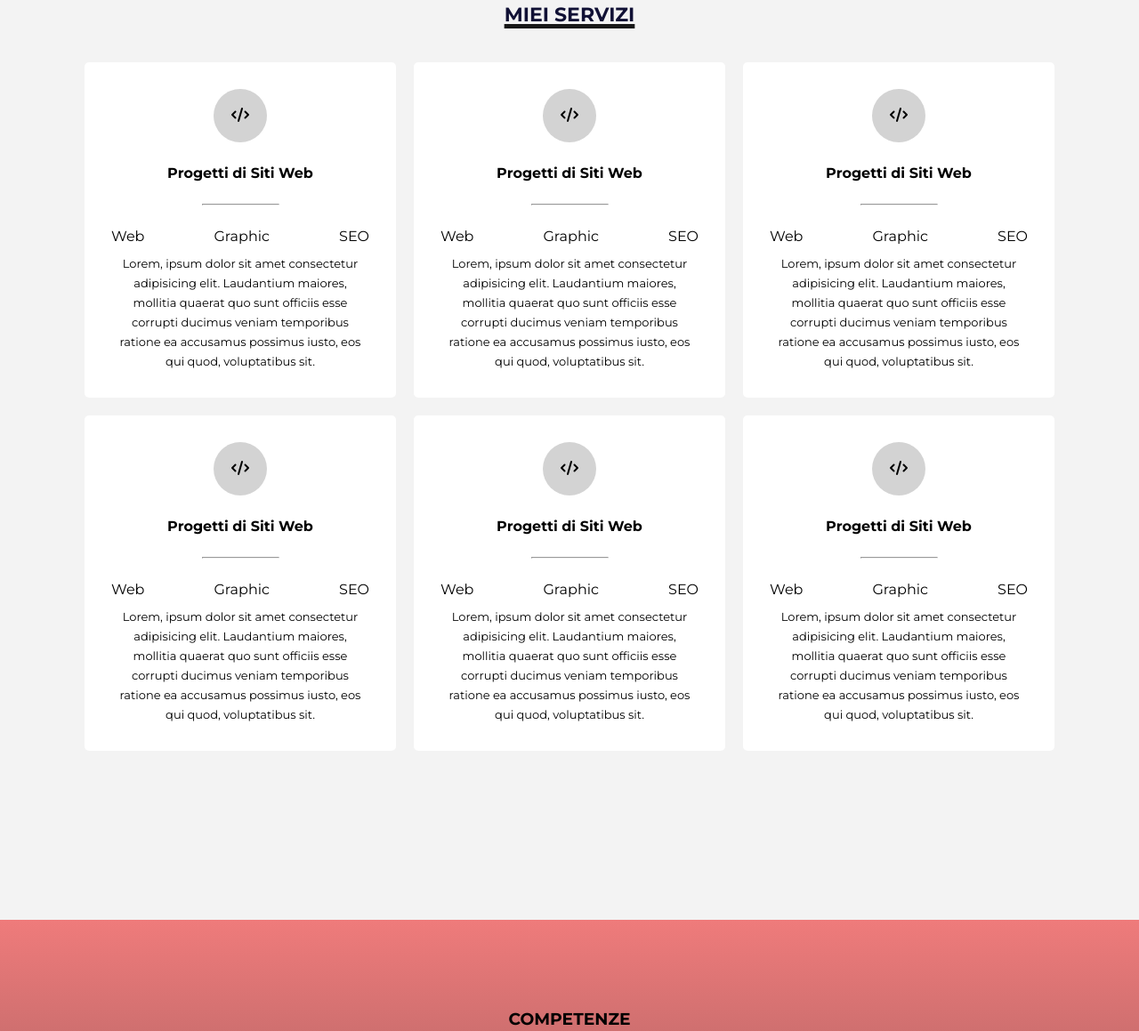
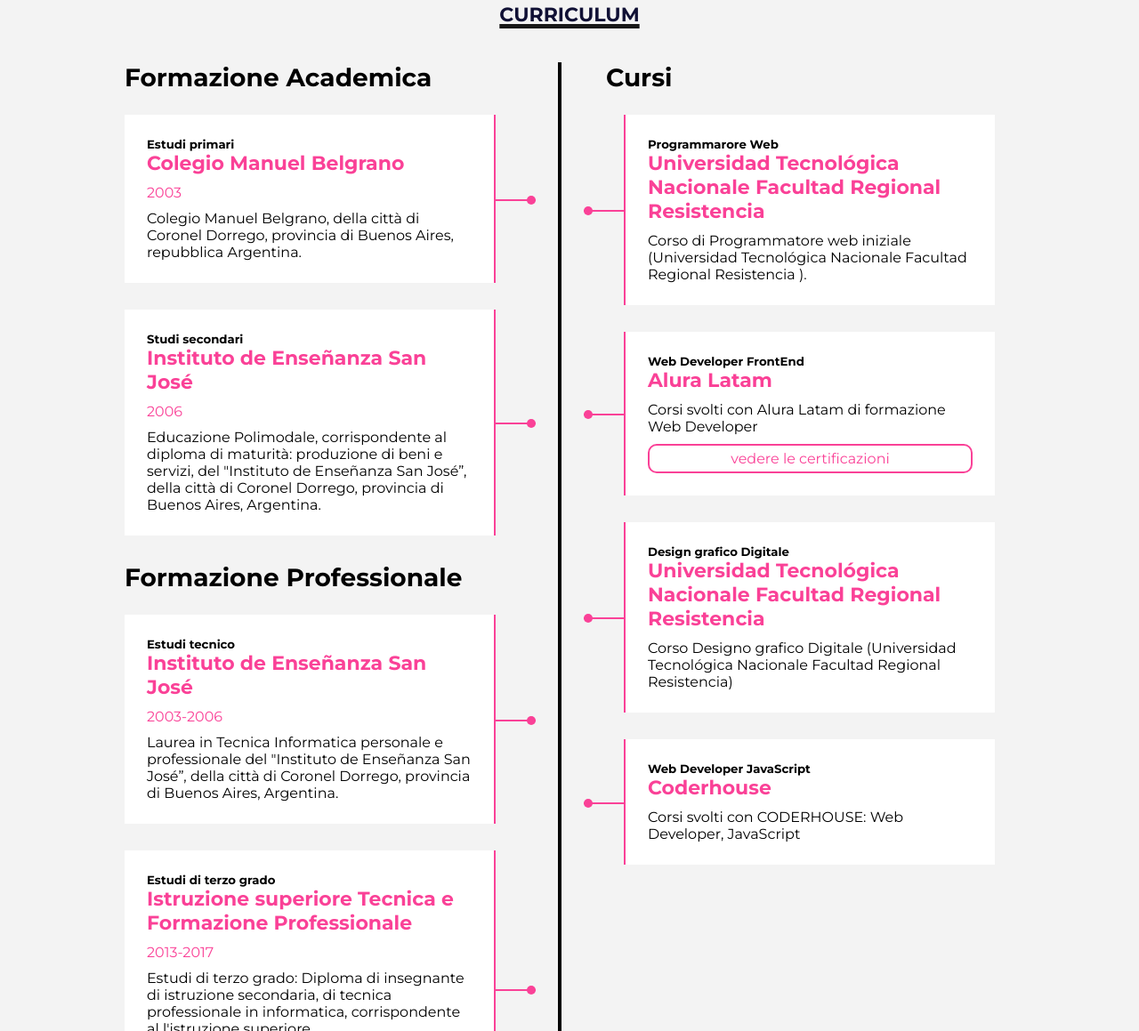
Before and after one commit to JesicaIbarra/curriculumJI, a plain HTML site: page index.html in a window 1280 px wide. Shown: the part 1641-2800 px from the top of the page at 89% size. Drawn offline with Linux system fonts and the light colour scheme.

Commit message:
se quito seccion progetti y se agrego curriculum

```diff
--- a/index.html
+++ b/index.html
@@ -17,8 +17,8 @@
                         <ul id="links">
                             <li><a href="#inicio" class="seleccionado" onclick="seleccionar(this)">INIZIO</a></li>
                             <li><a href="#sobreMi" onclick="seleccionar(this)">SUL MI</a></li>
-                            <li><a href="#servicios" onclick="seleccionar(this)">SERVIZI</a></li>
-                            <li><a href="#portfolio" onclick="seleccionar(this)">PORTFOLIO</a></li>
+                            <li><a href="#curriculum" onclick="seleccionar(this)">CURRICULUM</a></li>
+                            <li><a href="#skills" onclick="seleccionar(this)">SKILLS</a></li>
                             <li><a href="#contacto" onclick="seleccionar(this)">CONTATTO</a></li>
 
                         </ul>
@@ -63,88 +63,98 @@
             <a href="#">Descarica CV</a>
         </div>
     </section>
-    <section id="servicios">
-        <h3 class="titulo-seccion">MIEI SERVIZI</h3>
-        <div class="fila">
-            <div class="servicio">
-                <span class="icono">
-                    <i class="fa-solid fa-code"></i>
-                </span>
-                <h4>Progetti di Siti Web</h4>
-                <hr>
-                <ul class="servicios-tag">
-                    <li>Web</li>
-                    <li>Graphic</li>
-                    <li>SEO</li>
-                </ul>
-                <p>Lorem, ipsum dolor sit amet consectetur adipisicing elit. Laudantium maiores, mollitia quaerat quo sunt officiis esse corrupti ducimus veniam temporibus ratione ea accusamus possimus iusto, eos qui quod, voluptatibus sit.</p>
-            </div>
-            <div class="servicio">
-                <span class="icono">
-                    <i class="fa-solid fa-code"></i>
-                </span>
-                <h4>Progetti di Siti Web</h4>
-                <hr>
-                <ul class="servicios-tag">
-                    <li>Web</li>
-                    <li>Graphic</li>
-                    <li>SEO</li>
-                </ul>
-                <p>Lorem, ipsum dolor sit amet consectetur adipisicing elit. Laudantium maiores, mollitia quaerat quo sunt officiis esse corrupti ducimus veniam temporibus ratione ea accusamus possimus iusto, eos qui quod, voluptatibus sit.</p>
-            </div>
-            <div class="servicio">
-                <span class="icono">
-                    <i class="fa-solid fa-code"></i>
-                </span>
-                <h4>Progetti di Siti Web</h4>
-                <hr>
-                <ul class="servicios-tag">
-                    <li>Web</li>
-                    <li>Graphic</li>
-                    <li>SEO</li>
-                </ul>
-                <p>Lorem, ipsum dolor sit amet consectetur adipisicing elit. Laudantium maiores, mollitia quaerat quo sunt officiis esse corrupti ducimus veniam temporibus ratione ea accusamus possimus iusto, eos qui quod, voluptatibus sit.</p>
-            </div>
-            <div class="servicio">
-                <span class="icono">
-                    <i class="fa-solid fa-code"></i>
-                </span>
-                <h4>Progetti di Siti Web</h4>
-                <hr>
-                <ul class="servicios-tag">
-                    <li>Web</li>
-                    <li>Graphic</li>
-                    <li>SEO</li>
-                </ul>
-                <p>Lorem, ipsum dolor sit amet consectetur adipisicing elit. Laudantium maiores, mollitia quaerat quo sunt officiis esse corrupti ducimus veniam temporibus ratione ea accusamus possimus iusto, eos qui quod, voluptatibus sit.</p>
-            </div>
-            <div class="servicio">
-                <span class="icono">
-                    <i class="fa-solid fa-code"></i>
-                </span>
-                <h4>Progetti di Siti Web</h4>
-                <hr>
-                <ul class="servicios-tag">
-                    <li>Web</li>
-                    <li>Graphic</li>
-                    <li>SEO</li>
-                </ul>
-                <p>Lorem, ipsum dolor sit amet consectetur adipisicing elit. Laudantium maiores, mollitia quaerat quo sunt officiis esse corrupti ducimus veniam temporibus ratione ea accusamus possimus iusto, eos qui quod, voluptatibus sit.</p>
-            </div>
-            <div class="servicio">
-                <span class="icono">
-                    <i class="fa-solid fa-code"></i>
-                </span>
-                <h4>Progetti di Siti Web</h4>
-                <hr>
-                <ul class="servicios-tag">
-                    <li>Web</li>
-                    <li>Graphic</li>
-                    <li>SEO</li>
-                </ul>
-                <p>Lorem, ipsum dolor sit amet consectetur adipisicing elit. Laudantium maiores, mollitia quaerat quo sunt officiis esse corrupti ducimus veniam temporibus ratione ea accusamus possimus iusto, eos qui quod, voluptatibus sit.</p>
+    <section id="curriculum" class="curriculum">
+        <div class="contenido-seccion">
+            <h3 class="titulo-seccion">CURRICULUM</h3>
+            <div class="fila">
+
+                <div class="col izquierda">
+                    <h4>Formazione Academica</h4>
+                    <div class="item izq" >
+                        <h5>Estudi primari</h5>
+                        <span class="institucion">Colegio Manuel Belgrano </span>
+                        <span class="fecha">2003</span>
+                        <p>Colegio Manuel Belgrano, della città di Coronel Dorrego, provincia di Buenos Aires, repubblica Argentina.</p>
+                        <div class="conectori">
+                            <div class="circuloi"></div>
+                        </div>
+                    </div>
+                    <div class="item izq" >
+                        <h5>Studi secondari</h5>
+                        <span class="institucion">Instituto de Enseñanza San José</span>
+                        <span class="fecha">2006</span>
+                        <p>Educazione Polimodale, corrispondente al diploma di maturità: produzione di beni e servizi, del "Instituto de Enseñanza San José”, della città di Coronel Dorrego, provincia di Buenos Aires, Argentina. </p>
+                        <div class="conectori">
+                            <div class="circuloi"></div>
+                        </div>
+                    </div>
+                    <h4>Formazione Professionale</h4>
+                    <div class="item izq" >
+                        <h5>Estudi tecnico</h5>
+                        <span class="institucion">Instituto de Enseñanza San José</span>
+                        <span class="fecha">2003-2006</span>
+                        <p>Laurea in Tecnica Informatica personale e professionale del "Instituto de Enseñanza San José”, della città di Coronel Dorrego, provincia di Buenos Aires, Argentina.</p>
+                        <div class="conectori">
+                            <div class="circuloi"></div>
+                        </div>
+                    </div>
+                    <div class="item izq" >
+                        <h5>Estudi di terzo grado</h5>
+                        <span class="institucion">Istruzione superiore Tecnica e Formazione Professionale</span>
+                        <span class="fecha">2013-2017</span>
+                        <p>Estudi di terzo grado: Diploma di insegnante di istruzione secondaria, di tecnica professionale in informatica, corrispondente al l'istruzione superiore.
+                        </p>
+                        <p>Laureato 2017 dell'Istituto di istruzione superiore Tecnica e Formazione Professionale, nella città di Resistencia provincia di Chaco, Repubblica Argentina.</p>
+                        <div class="conectori">
+                            <div class="circuloi"></div>
+                        </div>
+                    </div>
+                </div>
+                <div class="col derecha">
+                    <h4>Cursi</h4>
+                    <div class="item der" >
+                        <h5>Programmarore Web</h5>
+                        <span class="institucion">Universidad Tecnológica Nacionale Facultad Regional Resistencia</span>
+                        <p>Corso di Programmatore web iniziale (Universidad Tecnológica Nacionale Facultad Regional Resistencia ).</p>
+                        <div class="conector">
+                            <div class="circulo"></div>
+                        </div>
+                    </div>
+                    <div class="item der" >
+                        <h5>Web Developer FrontEnd</h5>
+                        <span class="institucion">Alura Latam</span>
+                        <p>
+                            Corsi svolti con Alura Latam di formazione Web Developer
+                        </p>
+                        <a href="https://app.aluracursos.com/user/brisaibarra097/fullCertificate/5c412bba29e8f9de8fabf42af345d62f" target="_blank"> vedere le certificazioni</a>
+                        <div class="conector">
+                            <div class="circulo"></div>
+                        </div>
+                    </div>
+                    <div class="item der" >
+                        <h5>Design grafico Digitale</h5>
+                        <span class="institucion">Universidad Tecnológica Nacionale Facultad Regional Resistencia</span>
+                        <p>Corso Designo grafico Digitale (Universidad Tecnológica Nacionale Facultad Regional Resistencia)</p>
+                        <div class="conector">
+                            <div class="circulo"></div>
+                        </div>
+                    </div>
+                    <div class="item der" >
+                        <h5>Web Developer JavaScript</h5>
+                        <span class="institucion">Coderhouse</span>
+                        <p>
+                            Corsi svolti con CODERHOUSE:
+                            Web Developer, JavaScript
+                        </p>
+                        <div class="conector">
+                            <div class="circulo"></div>
+                        </div>
+                    </div>
+                </div>
+
             </div>
         </div>
+
     </section>
     <div class="contenedor-skills" id="skills" >
         <h3>COMPETENZE</h3>
@@ -202,64 +212,34 @@
                 <div id="ps" class=""></div>
             </div>
         </div>
-    </div>
-    <section id="portfolio">
-        <h3 class="titulo-seccion">MIEI PROGETTI</h3>
-        <div class="fila">
-            <div class="proyecto">
-                <div class="overlay"></div>
-                <img src="img/fondo-skills.jpg" alt="">
-                <div class="info">
-                     <h4>Descrizione del Progetto</h4>
-                     <p>Disegno Web</p>
-                </div>
+        <div class="skill">
+            <div class="info">
+                <p><span class="lista"></span>Sass</p>
+                <span class="porcentaje">75%</span>
             </div>
-            <div class="proyecto">
-                <div class="overlay"></div>
-                <img src="img/fondo.jpg" alt="">
-                <div class="info">
-                     <h4>Descrizione del Progetto</h4>
-                     <p>Disegno Web</p>
-                </div>
-            </div>
-            <div class="proyecto">
-                <div class="overlay"></div>
-                <img src="img/fondo.jpg" alt="">
-                <div class="info">
-                     <h4>Descrizione del Progetto</h4>
-                     <p>Disegno Web</p>
-                </div>
+            <div class="barra">
+                <div id="ss" class=""></div>
             </div>
         </div>
-        <div class="fila">
-            <div class="proyecto">
-                <div class="overlay"></div>
-                <img src="img/fondo.jpg" alt="">
-                <div class="info">
-                     <h4>Descrizione del Progetto</h4>
-                     <p>Disegno Web</p>
-                </div>
+        <div class="skill">
+            <div class="info">
+                <p><span class="lista"></span>Office</p>
+                <span class="porcentaje">90%</span>
             </div>
-            <div class="proyecto">
-                <div class="overlay"></div>
-                <img src="img/fondo.jpg" alt="">
-                <div class="info">
-                     <h4>Descrizione del Progetto</h4>
-                     <p>Disegno Web</p>
-                </div>
-            </div>
-            <div class="proyecto">
-                <div class="overlay"></div>
-                <img src="img/fondo.jpg" alt="">
-                <div class="info">
-                     <h4>Descrizione del Progetto</h4>
-                     <p>Disegno Web</p>
-                </div>
+            <div class="barra">
+                <div id="of" class=""></div>
             </div>
         </div>
-
-
-    </section>
+        <div class="skill">
+            <div class="info">
+                <p><span class="lista"></span>Outlook</p>
+                <span class="porcentaje">90%</span>
+            </div>
+            <div class="barra">
+                <div id="out" class=""></div>
+            </div>
+        </div>
+    </div>
     <section id="contacto">
         <h3 class="titulo-seccion">Contattami</h3>
         <div class="contenedor-form">
--- a/script.js
+++ b/script.js
@@ -33,5 +33,8 @@ function efectoHabilidades(){
         document.getElementById("gitHup").classList.add("barra-progreso4");
         document.getElementById("canva").classList.add("barra-progreso5");
         document.getElementById("ps").classList.add("barra-progreso6");
+        document.getElementById("ss").classList.add("barra-progreso7");
+        document.getElementById("of").classList.add("barra-progreso8");
+        document.getElementById("out").classList.add("barra-progreso9");
     }
 }
--- a/style.css
+++ b/style.css
@@ -224,75 +224,144 @@ html{
 
 }
 
-#servicios{
-    text-align: center;
+#curriculum{
     padding: 150px 15px;
     background-color: #f3f3f3;
 }
 
-#servicios .titulo-seccion{
+#curriculum .contenido-seccion{
+    max-width: 1100px;
+    margin: auto;
+}
+
+#curriculum .contenido-seccion .titulo-seccion{
     font-size: 22px;
     text-transform: uppercase;
     color: #111135;
     text-decoration: underline;
     text-decoration-color:rgba(0,0,0, .9);
-     /* #d3d3d3 ; */
+    text-align: center;
     text-decoration-thickness: 5px;
+    margin-bottom: 40px;
 }
 
-#servicios .fila{
+#curriculum .h3{
+    font-size: 48px;
+    text-align: center;
+    padding: 20px 0;
+}
+#curriculum .fila{
     display: flex;
-    flex-wrap: wrap;
-    justify-content: space-between;
-    max-width: 1100px;
-    margin: 30px auto;
+
 }
 
-#servicios .fila .servicio{
-    max-width: 350px;
-    background-color: #fff;
-    padding: 30px;
-    margin: 10px 5px;
-    border-radius: 5px;
-    transition: .5s;
+#curriculum .fila .col{
+   width: 49%;
+   padding: 0 50px;
 }
 
-#servicios .fila .servicio:hover{
-    box-shadow: 5px 5px 10px #565656, -5px -5px 10px #8a8a8a;
-}
-
-#servicios .fila .servicio h3{
-    font-size: 22px;
-    margin-bottom: 35px;
-}
-
-#servicios .fila .servicio .icono{
-    display: inline-block;
-    width: 60px;
-    height: 60px;
-    border-radius: 50px;
-    background-color: #d3d3d3;
-    padding: 20px;
+#curriculum .fila .col h4{
+    font-size: 28px;
     margin-bottom: 25px;
 }
 
-#servicios .fila .servicio hr{
-    width: 30%;
-    margin: 25px auto;
-    color: #000;
+#curriculum .fila .izquierda{
+    border-right: 2px solid #000;
+}
+
+#curriculum .fila .derecha{
+    border-left: 2px solid #000;
+}
+
+#curriculum .fila .item{
+    padding: 25px;
+    margin-bottom: 30px;
+    background-color: #fff;
+    position: relative;
+}
+
+#curriculum .fila .item h4{
+    font-size: 20px;
+    margin-bottom: 10px;
+}
+
+#curriculum .fila .item .institucion{
+    color: #fa4197;
+    margin-bottom: 10px;
+    font-size: 22px;
+    font-weight: bold;
+    display: block;
+}
+
+#curriculum .fila .item .fecha{
+    display: block;
+    color: #fa4197;
+    margin-bottom: 10px;
+}
+
+#curriculum .fila .col .izq{
+    border-right: 2px solid #fa4197;
+    margin-right: 20px;
+}
+
+#curriculum .fila .col .der{
+    border-left: 2px solid #fa4197;
+    margin-left: 20px;
+}
+
+#curriculum .fila .col .der a{
+    text-decoration: none;
+    padding: 5px;
+    text-align: center;
+    display: block;
+    color: #fa4197;
+    border: 2px solid #fa4197;
+    border-radius: 10px;
+    margin-top: 10px;
+}
+
+#curriculum .fila .col .conectori{
+    height: 2px;
+    background-color: #fa4197;
+    width: 47px;
+    position: absolute;
+    top :50%;
+    right: -47px;
+    z-index: 5;
+}
+
+#curriculum .fila .col .conectori .circuloi{
+    display: block;
+    height: 10px;
+    width: 10px;
+    border-radius: 50%;
+    background-color: #fa4197;
+    float: right;
+    position: relative;
+    bottom: 4px;
 
 }
 
-#servicios .fila .servicio ul{
-    list-style: none;
-    display: flex;
-    justify-content: space-between;
-    margin-bottom: 10px;
+#curriculum .fila .col .conector{
+    height: 2px;
+    background-color: #fa4197;
+    width: 47px;
+    position: absolute;
+    top :50%;
+    left: -47px;
+    z-index: 5;
 }
 
-#servicios .fila .servicio p{
-    font-size: 13px;
-    line-height: 22px;
+#curriculum .fila .col .conector .circulo{
+    display: block;
+    height: 10px;
+    width: 10px;
+    border-radius: 50%;
+    background-color: #fa4197;
+    float: left;
+    position: relative;
+    bottom: 4px;
+
 }
 
 .contenedor-skills{
@@ -301,7 +370,7 @@ html{
     background-repeat: no-repeat;
     background-size: cover;
     background-position: center center;
-    padding: 100px 0;
+    padding: 130px 0;
     text-align: center;
 }
 
@@ -372,6 +441,30 @@ html{
     animation: progreso6 5s forwards;
 }
 
+.contenedor-skills .skill .barra .barra-progreso7{
+    background-color: #fff;
+    width: 75%;
+    height: 6px;
+    animation: progreso6 5s forwards;
+}
+
+.contenedor-skills .skill .barra .barra-progreso8{
+    background-color: #fff;
+    width: 90%;
+    height: 6px;
+    animation: progreso6 5s forwards;
+}
+
+.contenedor-skills .skill .barra .barra-progreso9{
+    background-color: #fff;
+    width: 90%;
+    height: 6px;
+    animation: progreso6 5s forwards;
+}
+
+
+
+
 @keyframes progreso1 {
     0%{
         width: 0;
@@ -428,6 +521,36 @@ html{
     }
     100%{
         width: 65%;
+    }
+
+}
+
+@keyframes progreso7 {
+    0%{
+        width: 0;
+    }
+    100%{
+        width: 75%;
+    }
+
+}
+
+@keyframes progreso9 {
+    0%{
+        width: 0;
+    }
+    100%{
+        width: 90%;
+    }
+
+}
+
+@keyframes progreso9 {
+    0%{
+        width: 0;
+    }
+    100%{
+        width: 90%;
     }
 
 }
@@ -652,17 +775,23 @@ footer .redes a:hover{
         text-align: center;
     }
 
-    #servicios{
+    /* #curriculum{
         padding: 120px 15px;
-    }
+    } */
 
-    #servicios .fila{
+    #curriculum .fila{
         display: block;
     }
 
-    #servicios .fila .servicio{
-        margin: 10px auto;
+    #curriculum .fila .col{
+        width: 90%;
     }
+
+    #curriculum .fila .derecha{
+        margin-left: 20px;
+    }
+
+
 
     .contenedor-skills{
         padding: 50px 20px;
```
